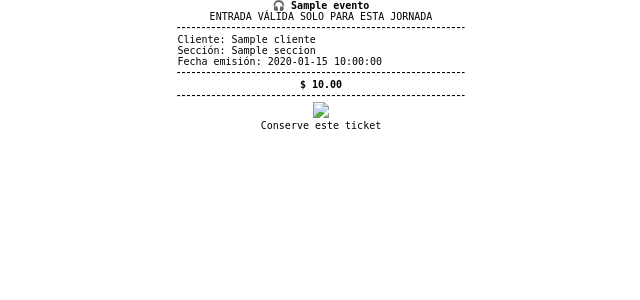
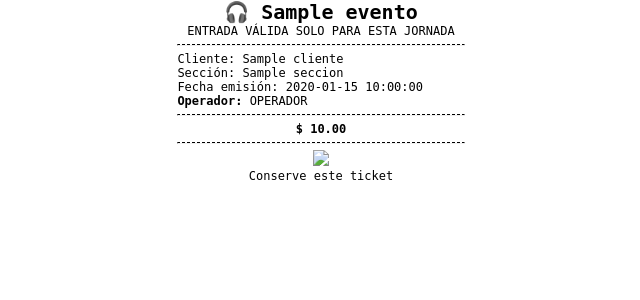
Before and after one commit to killerchipy723/inclub, a Flask app: template templates/ticket_boleteria.html in a window 1280 px wide. Shown: the top 300 px of the page, without its empty margins (319-959 px from the left). Run offline with Flask 3, Linux system fonts and the light colour scheme; a user stored in the database is signed in; the template is opened without the code that fills it: most values are stand-ins (such as "Sample title", 1, 10 or a date in 2020).

Commit message:
evetnto ticket boleteria

```diff
--- a/templates/admin_reportes.html
+++ b/templates/admin_reportes.html
@@ -93,6 +93,7 @@ body {
         <div class="col-3 info-box">
             <div><strong>Jornada:</strong> {{ jornada_nombre }}</div>
             <div><strong>Emitido:</strong> {{ fecha_hora }}</div>
+
         </div>
     </div>
 
--- a/templates/ticket_boleteria.html
+++ b/templates/ticket_boleteria.html
@@ -6,25 +6,43 @@
 
 <style>
 @media print {
-    body { width: 76mm; margin: 0; }
+    body {
+        width: 80mm;
+        margin: 0;
+    }
 }
 
 body {
     width: 76mm;
     font-family: monospace;
-    font-size: 10px;
+    font-size: 12px; /* ⬅️ TAMAÑO DE LETRA DEL TICKET (antes 10px).
+                        Ajustá este valor si lo necesitás más grande o más chico */
     margin: 0 auto;
 }
 
-.center { text-align: center; }
-.bold { font-weight: bold; }
-hr { border-top: 1px dashed #000; }
+.center {
+    text-align: center;
+}
+
+.bold {
+    font-weight: bold;
+}
+
+hr {
+    border-top: 1px dashed #000;
+}
+.evento-titulo {
+    font-size: 20px;   /* ⬅️ IDEAL PARA IMPRESORA 80mm */
+    line-height: 1.2;  /* Evita que se superpongan líneas */
+}
+
 </style>
 </head>
 
 <body onload="window.print()" onafterprint="window.close()">
 
-<div class="center bold">🎧 {{ evento }}</div>
+<div class="center bold evento-titulo">🎧 {{ evento }}</div>
+
 <div class="center">ENTRADA VÁLIDA SOLO PARA ESTA JORNADA</div>
 
 <hr>
@@ -32,6 +50,7 @@ hr { border-top: 1px dashed #000; }
 <div>Cliente: {{ cliente }}</div>
 <div>Sección: {{ seccion }}</div>
 <div>Fecha emisión: {{ fecha }}</div>
+<div><b>Operador:</b> {{ session['operador'] }}</div>
 
 <hr>
 
```
